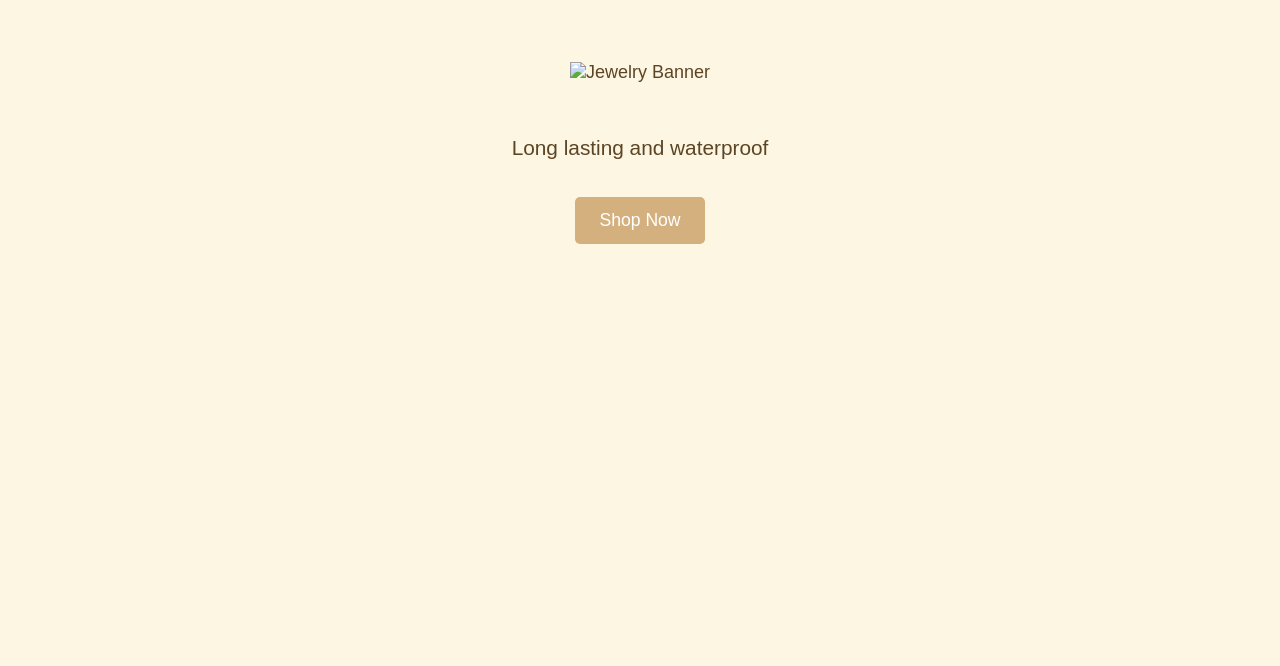
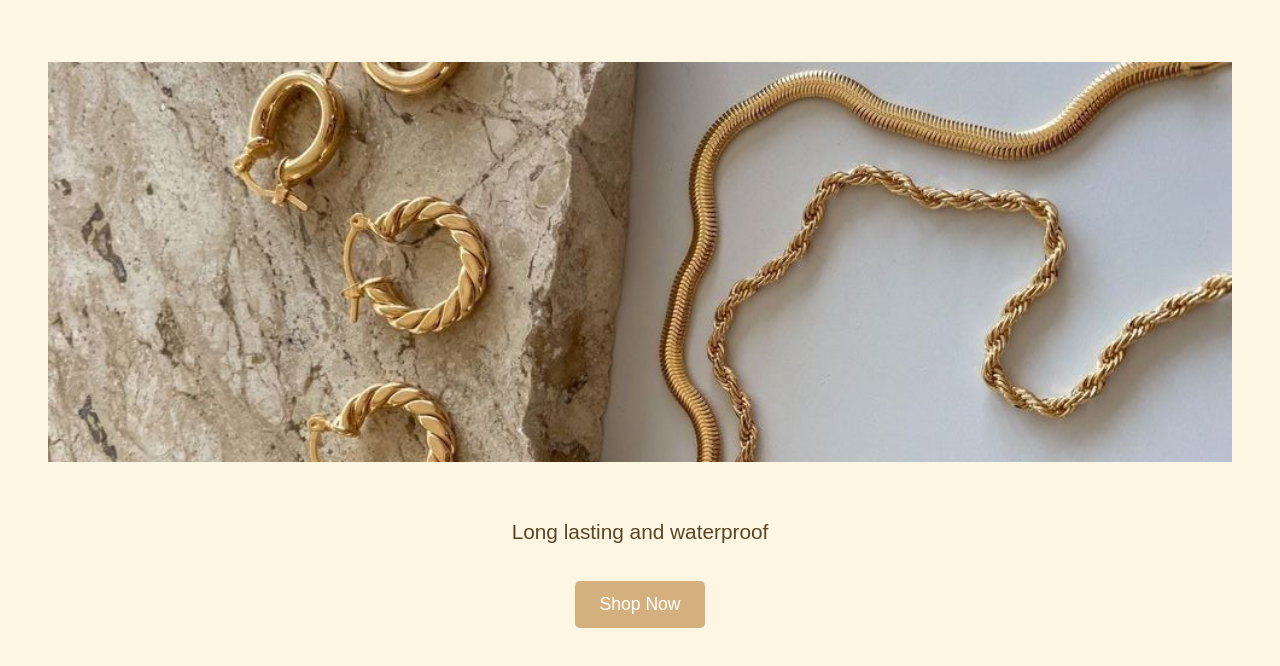
Before and after one commit to JamieLee-code/Golden-Hour.github.io, a plain HTML site: page index.html in a window 1280 px wide. Shown: the part 198-864 px from the top of the page. Before the commit the page ends 800 px from the top, so only its background shows below. Drawn offline with Linux system fonts and the light colour scheme.

Commit message:
Update index.html

```diff
--- a/index.html
+++ b/index.html
@@ -21,7 +21,7 @@
 
   <section>
     <h2>Luxury Jewelry That Shines Like Gold</h2>
-    <img src="img/home-banner.jpg.jpg" alt="Jewelry Banner" class="hero-image">
+    <img src="home-banner.jpg.jpg" alt="Jewelry Banner" class="hero-image">
     <p>Long lasting and waterproof</p>
     <a href="products.html" class="btn">Shop Now</a>
   </section>
```
